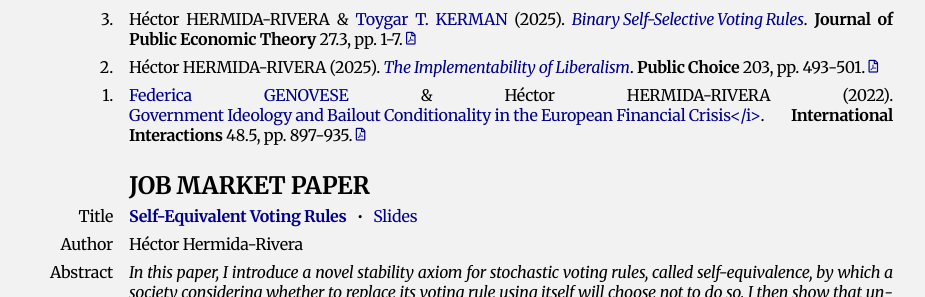
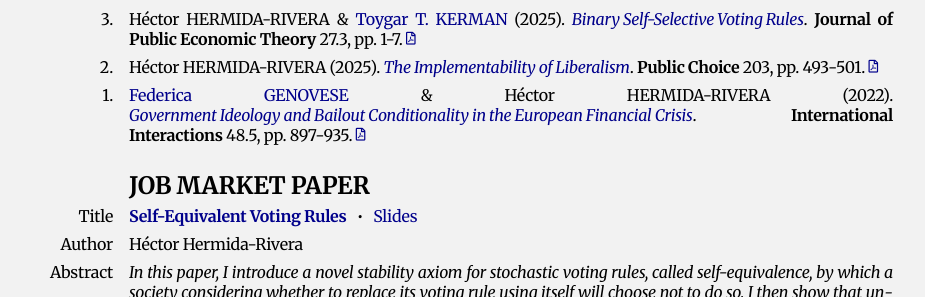
Before and after one commit to HectorHermidaRivera/hectorhermidarivera.github.io, a Jekyll site: the page built from index.md, in a window 1280 px wide and 900 px high, scrolled down 841 px. Shown: the part 155-452 px from the top of the window, without its empty margins (187-1112 px from the left). Built offline with Jekyll 4.4.1, drawn with Linux system fonts in a browser that asks for light colours; a style sheet for code colours, icons or effects is not loaded.

Commit message:
Update index.md

```diff
--- a/index.md
+++ b/index.md
@@ -168,7 +168,7 @@ title: Home
   <div class="value">
     <i class="ai ai-open-access"></i>
     <a href="https://www.federica-genovese.com">Federica GENOVESE</a> & Héctor HERMIDA-RIVERA (2022).
-    <span class="collapsible-link"><i></i>Government Ideology and Bailout Conditionality in the European Financial Crisis</i></span>.
+    <span class="collapsible-link"><i>Government Ideology and Bailout Conditionality in the European Financial Crisis</i></span>.
     <b>International Interactions</b> 48.5, pp. 897-935.
     <a href="https://drive.google.com/file/d/1F-yTp46fepHJ1URzaSyLTUw13pWCoNoR/view" target="_blank">
       <i class="far fa-file-pdf"></i>
```
